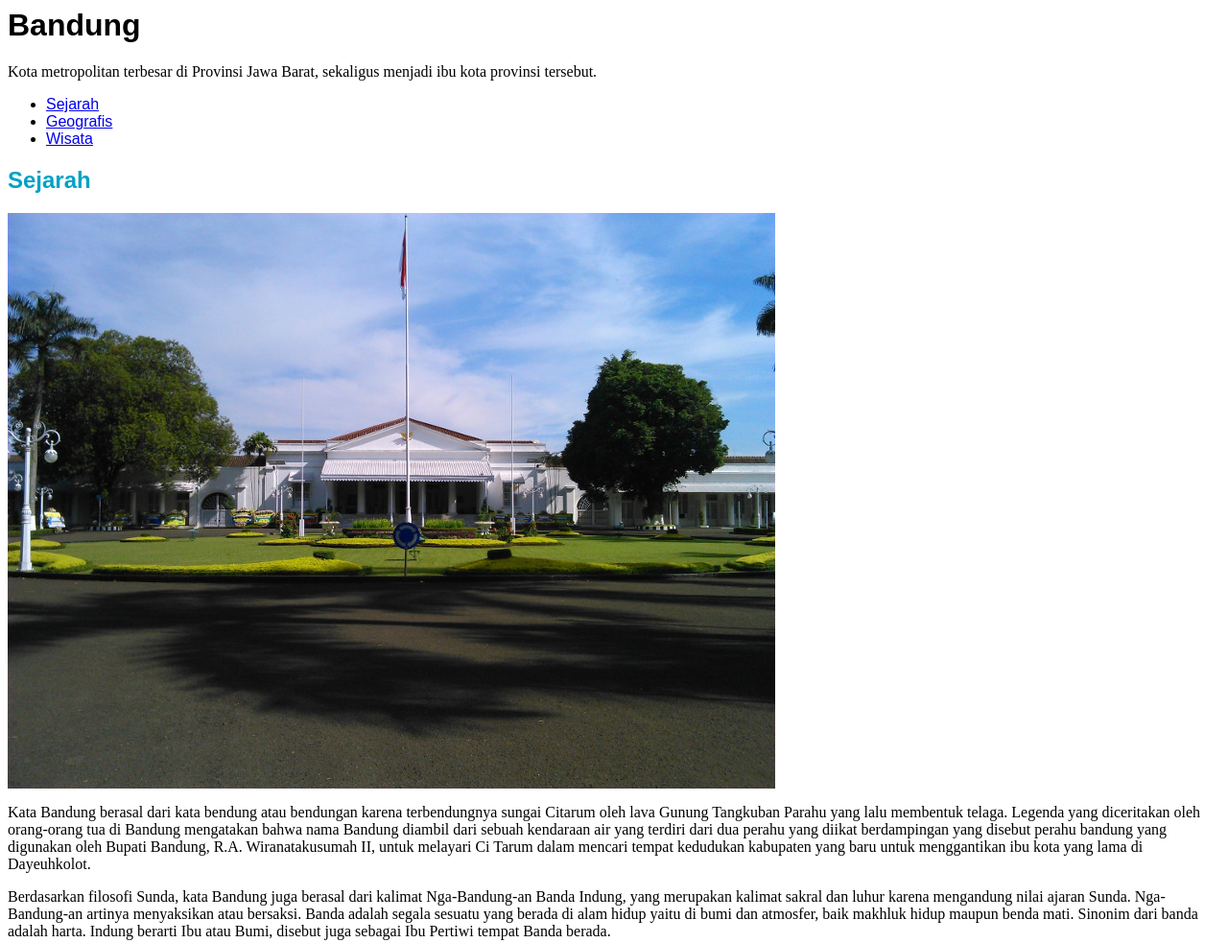
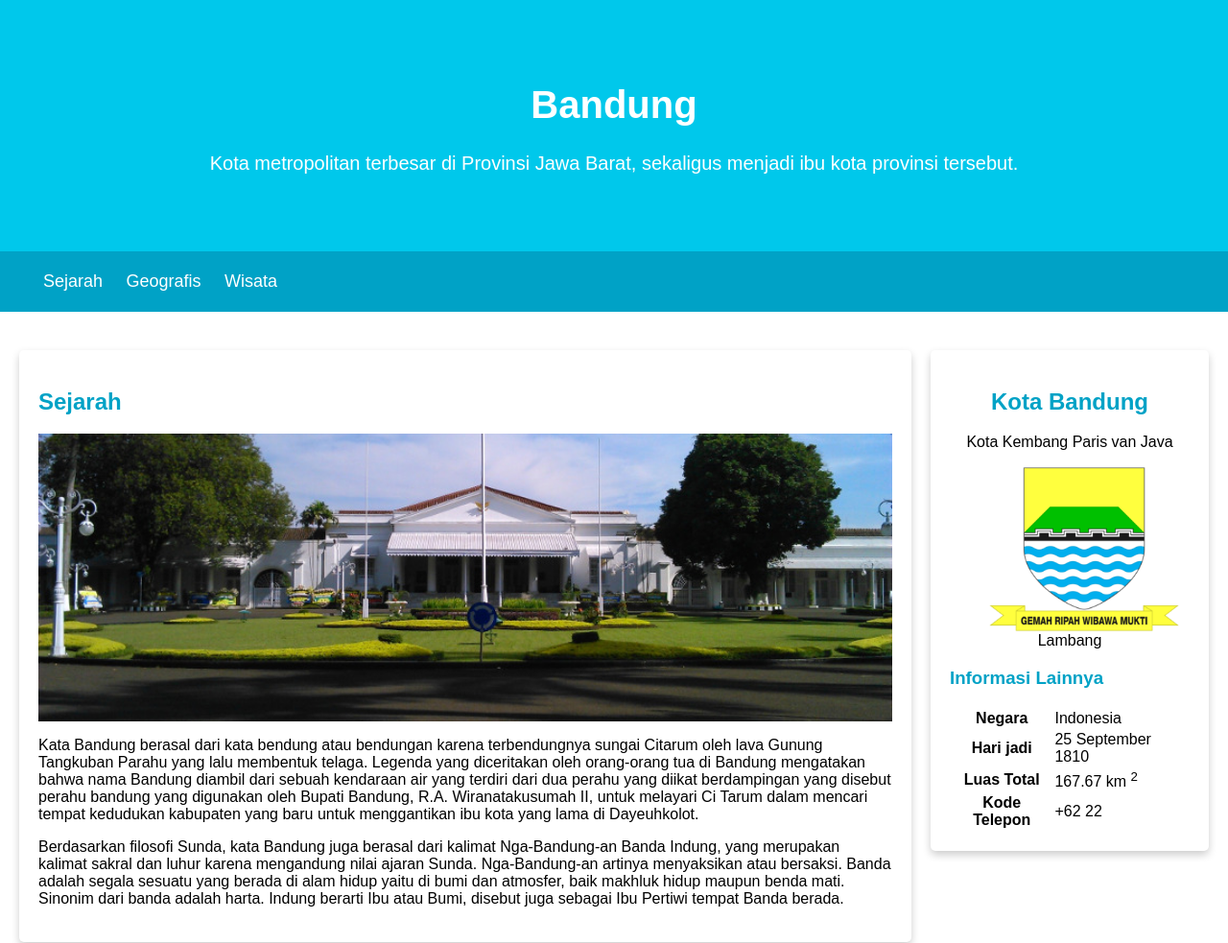
Before and after one commit to ahmadfathan5/IDCamp-Dicoding, a plain HTML site: page Web_Dasar/HTML+CSS/index.html in a window 1280 px wide. Shown: the top 983 px of the page at 96% size. Drawn offline with Linux system fonts and the light colour scheme.

Commit message:
commit 9
mempelajari
- penerapan warna
- card styling atau box model atau sejenisnya
- positioning
- responsive web

```diff
--- a/Web_Dasar/HTML+CSS/assets/styles/style.css
+++ b/Web_Dasar/HTML+CSS/assets/styles/style.css
@@ -1,28 +1,115 @@
 @import url('https://fonts.googleapis.com/css2?family=Quicksand:wght@400;700&display=swap');
 
-/* @font-face {
-    font-family: "Dicoding Font";
-    src: url('FILE-FONT.TTF');
-} */
+/* line element */
+
+* {
+    box-sizing: border-box;
+}
 
 body {
     font-family: 'Quicksan', sans-serif;
+    margin: 0;
+    padding: 0;
 }
 
 h2, h3 {
     color: #00a2c6;
 }
 
-/* h3 {
-    color: #00a2c6;
-} */
+header {
+    display: inline;
+}
+
+main {
+    padding: 20px;
+    overflow: auto;
+}
+
+
 
 footer {
     padding: 20px;
     color: white;
     background-color: #00a2c6;
+    text-align: center;
+    font-weight: bold;
 }
 
-p {
-    font-family: "Dicoding Font";
+nav {
+    background-color: #00a2c6;
+    padding: 5px;
+    position: sticky;
+    top: 0;
 }
+
+nav li {
+    display: inline;
+    list-style-type: none;
+    margin-right: 20px;
+}
+
+nav a {
+    font-size: 18px;
+    font-weight: 400;
+    text-decoration: none;
+    color: white;
+}
+
+nav a:hover {
+    font-weight: bold;
+}
+
+aside {
+    float: right;
+    width: 25%;
+    padding-left: 20px;
+}
+
+/* Line Id */
+
+#content {
+    float: left;
+    width: 75%;
+}
+
+/* Line Class */
+
+.jumbotron {
+    padding: 60px;
+    background-color: #00c8eb;
+    text-align: center;
+    font-size: 20px;
+    color: white;
+}
+
+.card {
+    box-shadow: 0 4px 8px 0 rgba(0, 0, 0, 0.2);
+    border-radius: 5px;
+    padding: 20px;
+    margin-top: 20px;
+}
+
+.featured-image {
+    width: 100%;
+    max-height: 300px;
+    object-fit: cover;
+    object-position: center;
+}
+
+.profile header {
+    text-align: center;
+}
+
+.profile img {
+    width: 200px;
+}
+
+/* Line Responsive */
+
+@media screen and (max-width: 1000px) {
+    #content,
+    aside {
+        width: 100%;
+        padding: 0;
+    }
+}
--- a/Web_Dasar/HTML+CSS/index.html
+++ b/Web_Dasar/HTML+CSS/index.html
@@ -1,13 +1,17 @@
 <html>
 <head>
+    <meta name="viewport" content="width=device-width, initial-scale=1">
+
     <title>Kota Bandung</title>
 
     <link rel="stylesheet" href="assets/styles/style.css">
 </head>
 <body>
     <header>
+        <div class="jumbotron">
             <h1>Bandung</h1>
             <p>Kota metropolitan terbesar di Provinsi Jawa Barat, sekaligus menjadi ibu kota provinsi tersebut.</p>
+        </div>
         <nav>
             <ul>
                 <li><a href="#sejarah">Sejarah</a></li>
@@ -19,28 +23,28 @@
 
     <main>
         <div id="content">
-            <article id="sejarah">
+            <article id="sejarah" class="card">
                 <h2>Sejarah</h2>
-                <img src="assets/image/history.jpg" alt="sejarah">
+                <img src="assets/image/history.jpg" class="featured-image" alt="sejarah">
                 <p>Kata Bandung berasal dari kata bendung atau bendungan karena terbendungnya sungai Citarum oleh lava Gunung Tangkuban Parahu yang lalu membentuk telaga. Legenda yang diceritakan oleh orang-orang tua di Bandung mengatakan bahwa nama Bandung diambil dari sebuah kendaraan air yang terdiri dari dua perahu yang diikat berdampingan yang disebut perahu bandung yang digunakan oleh Bupati Bandung, R.A. Wiranatakusumah II, untuk melayari Ci Tarum dalam mencari tempat kedudukan kabupaten yang baru untuk menggantikan ibu kota yang lama di Dayeuhkolot. </p>
 
                 <p>Berdasarkan filosofi Sunda, kata Bandung juga berasal dari kalimat Nga-Bandung-an Banda Indung, yang merupakan kalimat sakral dan luhur karena mengandung nilai ajaran Sunda. Nga-Bandung-an artinya menyaksikan atau bersaksi. Banda adalah segala sesuatu yang berada di alam hidup yaitu di bumi dan atmosfer, baik makhluk hidup maupun benda mati. Sinonim dari banda adalah harta. Indung berarti Ibu atau Bumi, disebut juga sebagai Ibu Pertiwi tempat Banda berada.</p>
             </article>
 
-            <article id="geografis">
+            <article id="geografis" class="card">
                 <h2>Geografis</h2>
-                <img src="assets/image/geografis.jpg" alt="geografis">
+                <img src="assets/image/geografis.jpg" class="featured-image" alt="geografis">
                 <p>Kota Bandung dikelilingi oleh pegunungan, sehingga bentuk morfologi wilayahnya bagaikan sebuah mangkok raksasa, secara geografis kota ini terletak di tengah-tengah provinsi Jawa Barat, serta berada pada ketinggian ±768 m di atas permukaan laut, dengan titik tertinggi di berada di sebelah utara dengan ketinggian 1.050 meter di atas permukaan laut dan sebelah selatan merupakan kawasan rendah dengan ketinggian 675 meter di atas permukaan laut.</p>
 
                 <p>Kota Bandung dialiri dua sungai utama, yaitu Sungai Cikapundung dan Sungai Citarum beserta anak-anak sungainya yang pada umumnya mengalir ke arah selatan dan bertemu di Sungai Citarum. Dengan kondisi yang demikian, Bandung selatan sangat rentan terhadap masalah banjir terutama pada musim hujan.</p>
             </article>
 
-            <article id="wisata">
+            <article id="wisata" class="card">
                 <h2>Wisata</h2>
                 <p>Sejak dibukanya Jalan Tol Cipularang, kota Bandung telah menjadi tujuan utama dalam menikmati liburan akhir pekan terutama dari masyarakat yang berasal dari Jakarta sekitarnya. Selain menjadi kota wisata belanja, kota Bandung juga dikenal dengan sejumlah besar bangunan lama berarsitektur peninggalan Belanda.</p>
                 <section>
                     <h3>Farm House Lembang</h3>
-                    <img src="assets/image/farm-house.jpg" alt="farm house">
+                    <img src="assets/image/farm-house.jpg" class="featured-image" alt="farm house">
                     <p> Berada di jalur utama Bandung-Lembang, Farm House menjadi objek wisata yang tidak pernah sepi pengunjung. Selain
                         karena letaknya strategis, kawasan ini juga menghadirkan nuansa wisata khas Eropa. Semua itu diterapkan dalam bentuk
                         spot swafoto Instagramable.</p>
@@ -48,7 +52,7 @@
 
                 <section>
                     <h3>Observatorium Bosscha</h3>
-                    <img src="assets/image/bosscha.jpg" alt="bosscha">
+                    <img src="assets/image/bosscha.jpg" class="featured-image" alt="bosscha">
                     <p> Memiliki beberapa teleskop, antara lain, Refraktor Ganda Zeiss, Schmidt Bimasakti, Refraktor Bamberg, Cassegrain
                         GOTO, dan Teleskop Surya. Refraktor Ganda Zeiss adalah jenis teleskop terbesar untuk meneropong bintang. Benda ini
                         diletakkan pada atap kubah sehingga saat teropong digunakan, atap tersebut harus dibuka. Observatorium Bosscha boleh
@@ -58,10 +62,9 @@
                 </section>
             </article>
         </div>
-    </main>
 
         <aside>
-        <article>
+            <article class="profile card">
                 <header>
                     <h2>Kota Bandung</h2>
                     <p>Kota Kembang Paris van Java</p>
@@ -93,6 +96,7 @@
                 </section>
             </article>
         </aside>
+    </main>
 
     <footer>
         <p>Belajar Dasar Pemprograman Web &#169; 2019, Dicoding Academy</p>
```
Also changed, not shown: Web_Dasar/HTML+CSS/coba.html (added, +105 -0 lines), Web_Dasar/HTML/index2.html (+1 -1 lines). Lines whose indentation alone changed are shown as unchanged.
